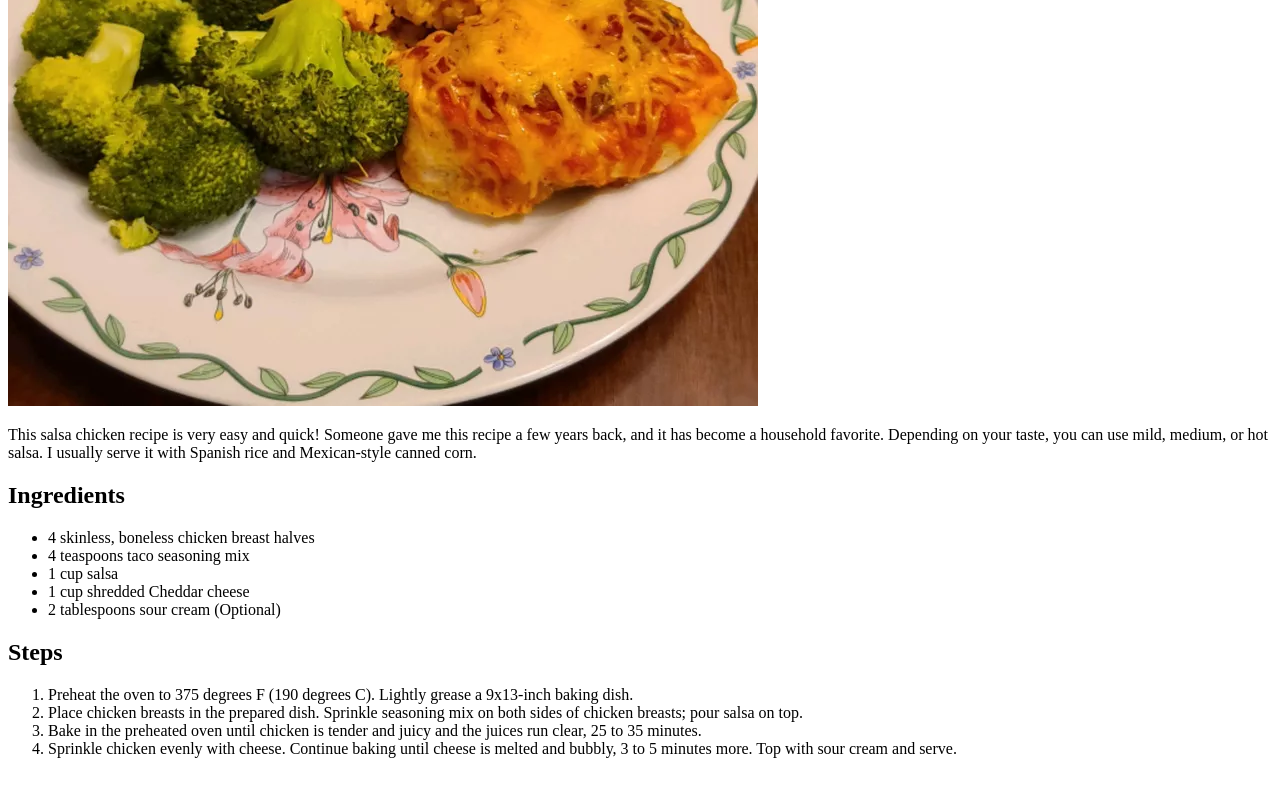
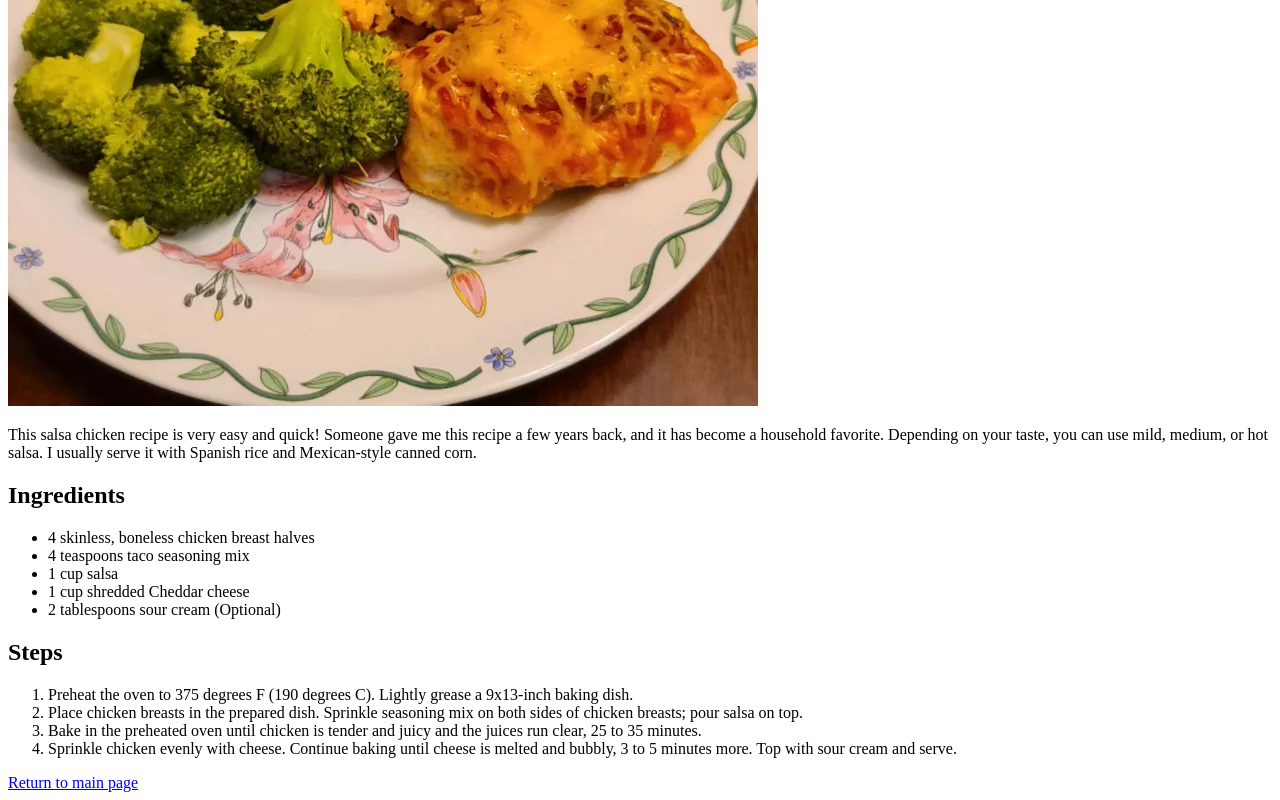
Before and after one commit to Baleri0/odin-recipes, a plain HTML site: page recipes/Salsa-chicken.html in a window 1280 px wide. Shown: the part 424-1224 px from the top of the page. Before the commit the page ends 1198 px from the top, so only its background shows below. Drawn offline with Linux system fonts and the light colour scheme.

Commit message:
Add button to return to main page on all recipes

```diff
--- a/recipes/Salsa-chicken.html
+++ b/recipes/Salsa-chicken.html
@@ -30,5 +30,7 @@
      <li>Bake in the preheated oven until chicken is tender and juicy and the juices run clear, 25 to 35 minutes.</li>
      <li>Sprinkle chicken evenly with cheese. Continue baking until cheese is melted and bubbly, 3 to 5 minutes more. Top with sour cream and serve.</li>
     </ol>
+    <a href="index.html">Return to main page</a>
+
 </body>
 </html>
```
Also changed, not shown: index.html (+0 -1 lines), recipes/chorizo-tacos.html (+2 -0 lines), recipes/lasagna.html (+2 -0 lines).
